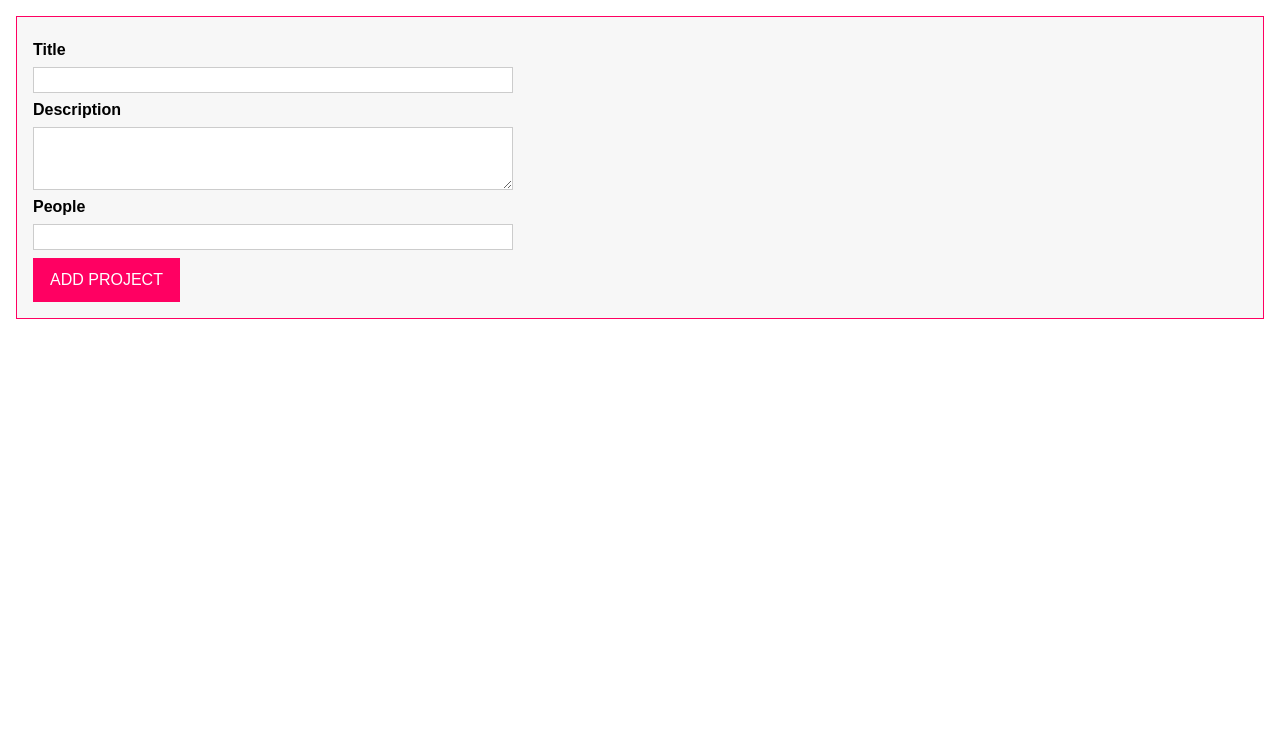
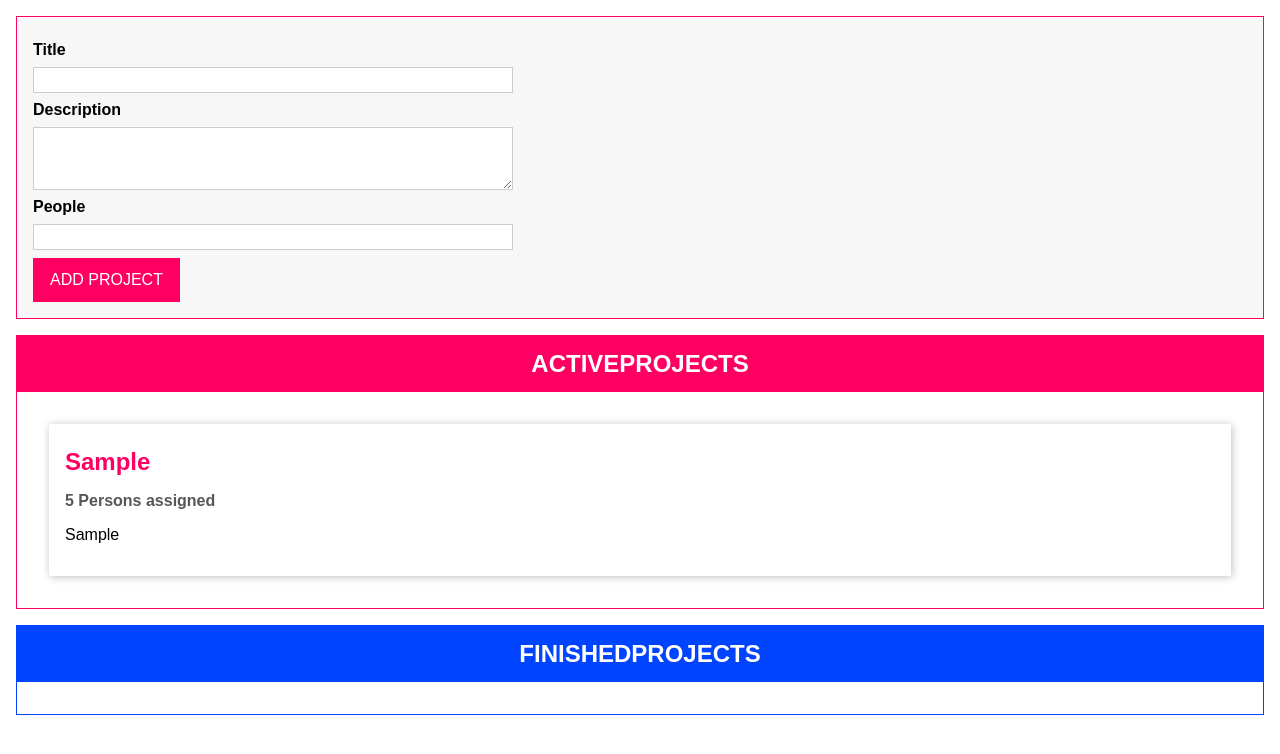
Before and after one commit to MKriener/understandingtypescript, a website with bundled scripts: page app/index.html in a window 1280 px wide. Both pictures are taken after typing "Sample", "Sample", "5" into the empty fields and a click on the button "ADD PROJECT". Built offline with nearby package versions, Linux system fonts and the light colour scheme.

Commit message:
use abstracts and classes to order code

```diff
--- a/app/index.html
+++ b/app/index.html
@@ -27,7 +27,11 @@
   </form>
 </template>
 <template id="single-project">
-  <li></li>
+  <li>
+    <h2></h2>
+    <h3></h3>
+    <p></p>
+  </li>
 </template>
 <template id="project-list">
   <section class="projects">
--- a/app/src/app.ts
+++ b/app/src/app.ts
@@ -45,35 +45,171 @@ function Autoload(_:any, _2:any, property: TypedPropertyDescriptor<any>) {
 
     return adjDescriptor;
 }
+// Project States
+type Listener<T> = (items: T[]) => void;
+
+abstract class State <T>{
+    protected listeners: Listener<T>[] = [];
+
+    public addListener(listenerFn: Listener<T>) {
+        this.listeners.push(listenerFn);
+    }
+}
+
+class ProjectState extends State<Project>{
+    private projects: Project[] = [];
+    private static instance: ProjectState;
+
+    public static getInstance(): ProjectState {
+        if (!this.instance) {
+            this.instance = new ProjectState();
+        }
+
+        return this.instance;
+    }
+
+    private constructor() {
+        super();
+    }
+
+    addProject(title: string, description: string, numOfPeople: number) {
+        this.projects.push(new Project(
+            Math.random().toString(),
+            title,
+            description,
+            numOfPeople,
+            ProjectStatus.Active
+        ));
+
+        for(const listenerFn of this.listeners) {
+            listenerFn(this.projects.slice());
+        }
+    }
+}
+
+// Project Type
+enum ProjectStatus{ Active = 'active', Finished = 'finished'}
+
+class Project {
+    constructor(
+        public readonly id: string,
+        public readonly title: string,
+        public readonly description: string,
+        public readonly amountOfPeople: number,
+        public status: ProjectStatus,
+    ) {}
+}
+
+// Component Base Class
+
+abstract class Component<T extends HTMLElement, U extends HTMLElement> {
+    templateElement: HTMLTemplateElement;
+    hostElement: T;
+    element: U; //SectionElement
+
+    protected constructor(templateId: string, hostTemplateId: string, insertAtStart: boolean, newElementId?: string) {
+        this.templateElement = document.getElementById(templateId)! as HTMLTemplateElement;
+        this.hostElement     = document.getElementById(hostTemplateId)! as T;
+
+        const importNode = document.importNode(this.templateElement.content, true);
+        this.element = importNode.firstElementChild as U;
+        if (typeof newElementId === "string") {
+            this.element.id = newElementId;
+        }
+
+        this.attach(insertAtStart);
+    }
+
+    private attach(insertAtStart: Boolean) {
+        this.hostElement.insertAdjacentElement(insertAtStart ? 'afterbegin' : 'beforeend', this.element);
+    }
+
+    protected abstract configure(): void;
+    protected abstract renderContent(): void;
+}
+
+// ProjectItem
+class ProjectItem extends Component<HTMLUListElement, HTMLLIElement> {
+
+    get persons() {
+        let text = this.project.amountOfPeople.toString();
+        return text += this.project.amountOfPeople === 1 ? ' Person' : ' Persons';
+    }
+
+    constructor(hostId: string, private readonly project: Project) {
+        super('single-project', hostId, false, project.id);
+
+        this.configure();
+        this.renderContent();
+    }
+
+    protected configure(): void {
+    }
+
+    protected renderContent(): void {
+        this.element.querySelector('h2')!.textContent = this.project.title;
+        this.element.querySelector('h3')!.textContent = this.persons + ' assigned';
+        this.element.querySelector('p')!.textContent = this.project.description;
+    }
+}
 
 
+// ProjectList
+
+class ProjectList extends Component<HTMLDivElement, HTMLElement>{
+    assignedProjects: Project[] = [];
+
+    constructor(private readonly type: ProjectStatus) {
+        super('project-list', 'app', false,`${type}-projects`);
+
+        this.configure();
+        this.renderContent();
+    }
+
+    protected configure() {
+        projectState.addListener((projects: Project[]) => {
+            this.assignedProjects = projects.filter(prj => prj.status === this.type);
+            this.renderProjects();
+        });
+    }
+
+    protected renderContent() {
+        const listId = `${this.type}-projects-list`;
+        this.element.querySelector('ul')!.id = listId;
+        this.element.querySelector('h2')!.textContent = this.type.toUpperCase() + 'PROJECTS';
+    }
+
+    private renderProjects() {
+        const listEl = document.getElementById(`${this.type}-projects-list`)! as HTMLUListElement;
+        listEl.innerHTML = '';
+        for (const prjItem of this.assignedProjects) {
+           new ProjectItem(this.element.querySelector('ul')!.id, prjItem);
+        }
+    }
+}
 
 
 // ProjectInput Class
-class ProjectInput {
-    templateElement : HTMLTemplateElement;
-    hostElement: HTMLDivElement;
-    element: HTMLFormElement;
+class ProjectInput extends Component<HTMLDivElement, HTMLFormElement> {
     titleInputElement: HTMLInputElement;
     descriptionInputElement: HTMLInputElement;
     peopleInputElement: HTMLInputElement;
 
 
     constructor() {
-        this.templateElement = document.getElementById('project-input')! as HTMLTemplateElement;
-        this.hostElement     = document.getElementById('app')! as HTMLDivElement;
-
-        const importNode = document.importNode(this.templateElement.content, true);
-        this.element = importNode.firstElementChild as HTMLFormElement;
-        this.element.id = 'user-input';
+        super('project-input', 'app', true,'user-input');
 
         this.titleInputElement = this.element.querySelector('#title') as HTMLInputElement;
         this.descriptionInputElement = this.element.querySelector('#description') as HTMLInputElement;
         this.peopleInputElement = this.element.querySelector('#people') as HTMLInputElement;
 
         this.configure();
-        this.attach();
     }
+
+    protected configure() {
+        this.element.addEventListener('submit', this.submitHandler)
+    }
+    protected renderContent() {}
 
     private gatherUserInput(): [string, string, number] | void {
         const enteredTitle = this.titleInputElement.value;
@@ -122,20 +258,17 @@ class ProjectInput {
         const userInput = this.gatherUserInput();
         if (Array.isArray(userInput)) {
             const [title, description, peopleAmount] = userInput;
-            console.log(title, description, peopleAmount);
+
+            projectState.addProject(title, description, peopleAmount);
+            this.clearInputs();
         }
-
-        this.clearInputs();
-    }
-
-    private configure() {
-        this.element.addEventListener('submit', this.submitHandler)
-    }
-
-    private attach() {
-        this.hostElement.insertAdjacentElement('afterbegin', this.element);
     }
 }
 
+const projectState = ProjectState.getInstance();
 
 const prjInput = new ProjectInput();
+
+const activeProjectList = new ProjectList(ProjectStatus.Active);
+
+const finishedProjectList = new ProjectList(ProjectStatus.Finished);
```
